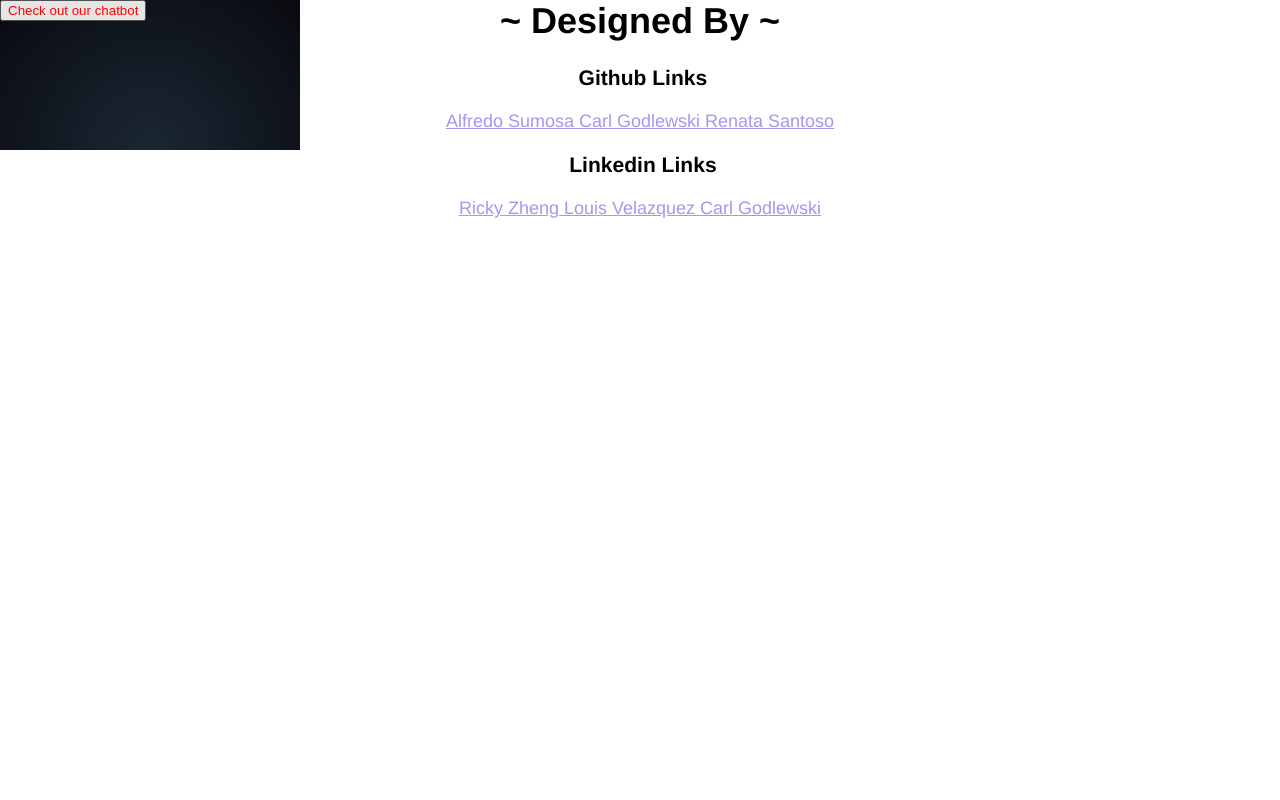
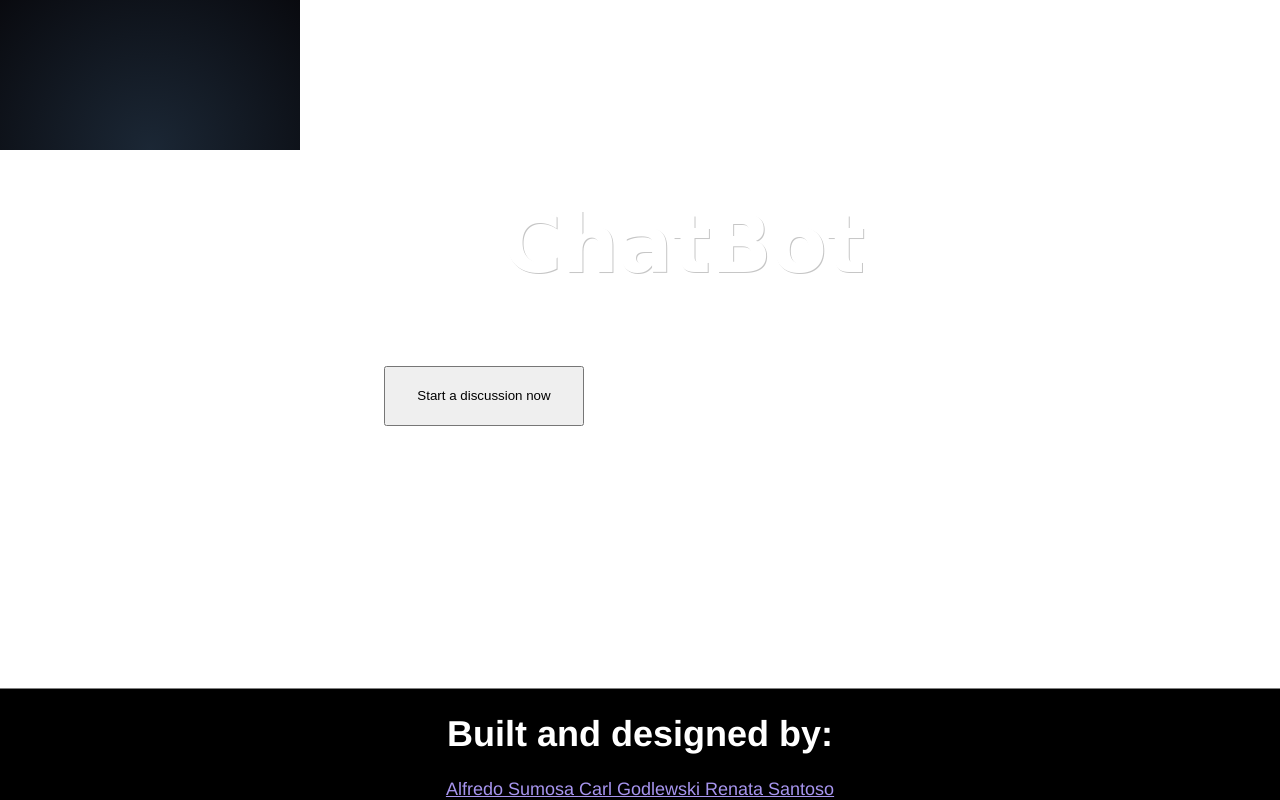
Before and after one commit to resant18/chatbot, a website: page public/index.html in a window 1280 px wide. Drawn offline with nearby package versions, Linux system fonts and the light colour scheme; a script that the page names is missing; a web font is replaced by a local one.

Commit message:
Added background, styled title, styled subtext on splash page

```diff
--- a/public/css/footer.css
+++ b/public/css/footer.css
@@ -1,6 +1,10 @@
 .footer {
-  position: absolute;
-  display: block;
+  width: 100%;
+  position: fixed;
+  border-top: 1px solid gray;
+  color: white;
+
   z-index: 10;
-  background-color: red;
+  background-color: black;
+  bottom: 0;
 }
--- a/public/css/splashPage.css
+++ b/public/css/splashPage.css
@@ -1,10 +1,45 @@
-.enter-button {
+
+
+.intro-blurb-box {
+  margin-top: 18vh;
+  margin-left: 30vw;
+  margin-right: 30vw;
+
   position: absolute;
   display: block;
-  color: red;
-  z-index: 10;
+  z-index: 5;
+  background-color: transparent;
+  width: 600px;
+}
+
+.intro-blurb-box h1 {
+  font-family: 'Shrikhand', cursive;
+  color: white;
+  text-shadow: 1px 1px #C6C6C6;
+  text-align: center;
+  font-size: 80px;
+  margin-bottom: 0px;
+}
+
+.intro-blurb-box p {
+  margin-top: 5px;
+  font-family: 'Orbitron', sans-serif;
+  color: white;
+  text-align: center;
+  font-size: 20px;
+}
+
+.enter-button {
+  /* position: absolute;
+  display: block; */
+  height: 60px;
+  width: 200px;
+
+
 
 }
+
+
 
 
 .splash-background {
--- a/public/index.html
+++ b/public/index.html
@@ -6,14 +6,17 @@
         <script src="https://cdn.rawgit.com/showdownjs/showdown/1.7.4/dist/showdown.min.js"></script>
         <link rel="stylesheet" href="/css/styles.css" />
         <meta name="viewport" content="width=device-width, initial-scale=1.0">
+        <link href="https://fonts.googleapis.com/css2?family=Orbitron&family=Pacifico&family=Shrikhand&family=VT323&display=swap" rel="stylesheet">
     </head>
     <body class= 'splash-body'>
 
+      <div class='intro-blurb-box'>
+        <h1>ChatBot</h1>
+        <p>Bot interface connecting you to a digital representation of one of this app's creators</p>
+        <a href='/chat.html'><button class='enter-button'>Start a discussion now</button></a>
+      </div>
 
-
-      <a href='/chat.html'><button class='enter-button'>Check out our chatbot</button></a>
-
-        <canvas class="splash-background"></canvas>
+      <canvas class="splash-background"></canvas>
 
         <!-- <script src="path/to/particles.min.js"></script> -->
         <script src="https://cdnjs.cloudflare.com/ajax/libs/particlesjs/2.2.2/particles.min.js"></script>
@@ -21,54 +24,33 @@
     </body>
 
 
-    <footer className="footer">
-        <h1 className="about">~ Designed By ~</h1>
-        <div className="footer-desc">
-          <div className="githubs">
-            <h3>
-              <FontAwesomeIcon icon={faGithub} /> &nbsp;Github Links
-            </h3>
-            <section className="github-links">
-              <!-- <a href="https://github.com/lordrickyz/mintrello" target="_blank">
-                Github Repo
-              </a> -->
-              <a href="https://github.com/lordrickyz" target="_blank">
-                Alfredo Sumosa
+
+
+
+
+    <footer class="footer">
+        <h1 class="about">Built and designed by:</h1>
+          <div class="linkedins">
+            <section class="linkedin-links">
+              <a
+                href="https://alfredosumosa.com"
+                target="_blank"
+              >
+              Alfredo Sumosa
               </a>
-              <a href="https://github.com/CGodl" target="_blank">
-                Carl Godlewski
+              <a
+                href="https://cgodl.github.io/"
+                target="_blank"
+              >
+              Carl Godlewski
               </a>
-              <a href="https://github.com/resant18" target="_blank">
-                Renata Santoso
+              <a
+                href=""
+                target="_blank"
+              >
+              Renata Santoso
               </a>
             </section>
           </div>
-
-          <div className="linkedins">
-            <h3>
-              <FontAwesomeIcon icon={faLinkedin} /> &nbsp;Linkedin Links
-            </h3>
-            <section className="linkedin-links">
-              <a
-                href="https://www.linkedin.com/in/rickyzhengs/"
-                target="_blank"
-              >
-              Ricky Zheng
-              </a>
-              <a
-                href="https://www.linkedin.com/in/louis-velazquez-bb63085a/"
-                target="_blank"
-              >
-                Louis Velazquez
-              </a>
-              <a
-                href="https://www.linkedin.com/in/carl-godlewski-b64b0512/"
-                target="_blank"
-              >
-                Carl Godlewski
-              </a>
-            </section>
-          </div>
-        </div>
-      </footer>
+    </footer>
 </html>
```
